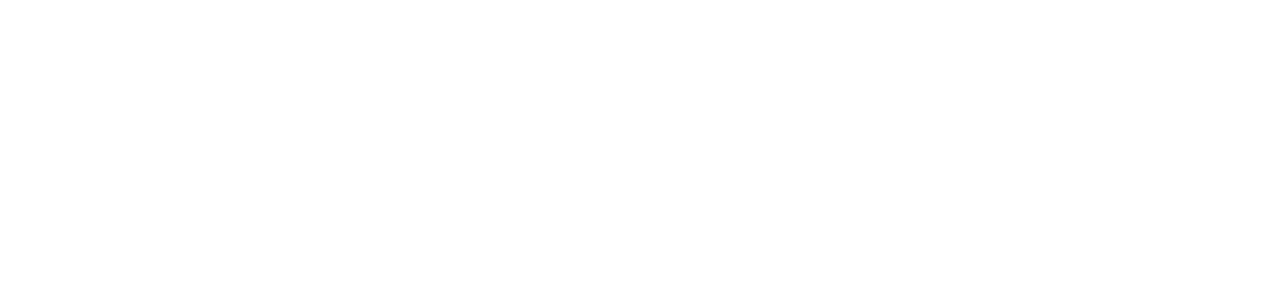
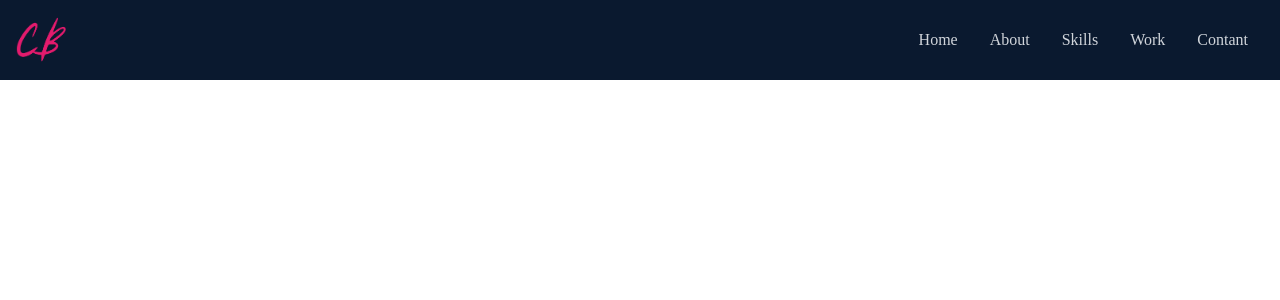
Before and after one commit to elhammmi/Portfolio, a React (Create React App) app: page / in a window 1280 px wide. Shown: the top 300 px of the page. Built offline with nearby package versions, Linux system fonts and the light colour scheme; the HTML template or start-up script is replaced by a standard one.

Commit message:
Navbar.jsx

```diff
--- a/package.json
+++ b/package.json
@@ -8,6 +8,7 @@
     "@testing-library/user-event": "^13.2.1",
     "react": "^18.2.0",
     "react-dom": "^18.2.0",
+    "react-icons": "^4.11.0",
     "react-scripts": "5.0.1",
     "web-vitals": "^2.1.0"
   },
--- a/src/App.js
+++ b/src/App.js
@@ -1,6 +1,8 @@
+import Navbar  from "./components/Navbar";
 function App() {
   return (
     <div>
+      <Navbar />
     </div>
   );
 }
--- /dev/null
+++ b/src/components/Navbar.jsx
@@ -0,0 +1,43 @@
+import React, {useState} from 'react'
+import Logo from '../assets/logo1.png'
+import {FaBars, FaTimes} from 'react-icons/fa'
+
+export default function Navbar() {
+
+    const [nav, setNav] = useState(false);
+    const handleClick = () => setNav(!nav);
+
+  return (
+    <div className='fixed w-full h-[80px] flex justify-between items-center px-4 bg-[#0a192f] text-gray-300'>
+        <div className="logo">
+            <img src={Logo} alt="logo" style={{width:'50px'}} />
+        </div>
+        {/* menu */}
+
+        <ul className="hidden md:flex">
+                <li>Home</li>
+                <li>About</li>
+                <li>Skills</li>
+                <li>Work</li>
+                <li>Contant</li>
+        </ul>
+
+        {/* Hamburger */}
+        <div onClick={handleClick} className='md:hidden z-10'>
+            {!nav ? <FaBars /> : <FaTimes />}
+
+        </div>
+
+        {/* Mobile Menu */}
+        <ul className= {!nav ? 'hidden' : 'absolute top-0 left-0 w-full h-screen bg-[#0a192f] flex flex-col justify-center items-center'}>
+                <li className='py-6 text-4xl'>Home</li>
+                <li className='py-6 text-4xl'>About</li>
+                <li className='py-6 text-4xl'>Skills</li>
+                <li className='py-6 text-4xl'>Work</li>
+                <li className='py-6 text-4xl'>Contant</li>
+            </ul>
+        {/* Social icons */}
+        <div className='hidden'></div>
+    </div>
+  )
+}
--- a/src/index.css
+++ b/src/index.css
@@ -1,3 +1,15 @@
 @tailwind base;
 @tailwind components;
 @tailwind utilities;
+
+@import url('https://fonts.googleapis.com/css2?family=Raleway:wght@300;400;500;600;700;800;900&display=swap');
+
+@layer base{
+    body{
+        @apply font-[Raleway];
+    }
+    li{
+        @apply px-4;
+        @apply cursor-pointer;
+    }
+}
--- a/tailwind.config.js
+++ b/tailwind.config.js
@@ -1,6 +1,6 @@
 /** @type {import('tailwindcss').Config} */
 module.exports = {
-  content: ["./src/**/*.{html,js}"],
+  content: ["./src/**/*.{js,jsx,ts,tsx}",],
   theme: {
     extend: {},
   },
```
Also changed, not shown: 1 other file (tests, documents, lock files or other folders).
